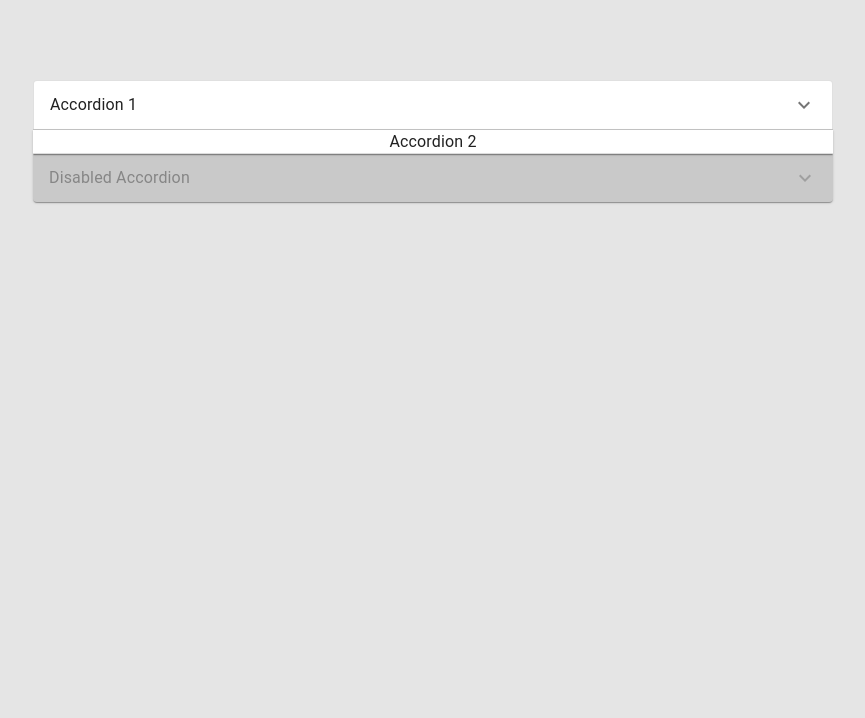
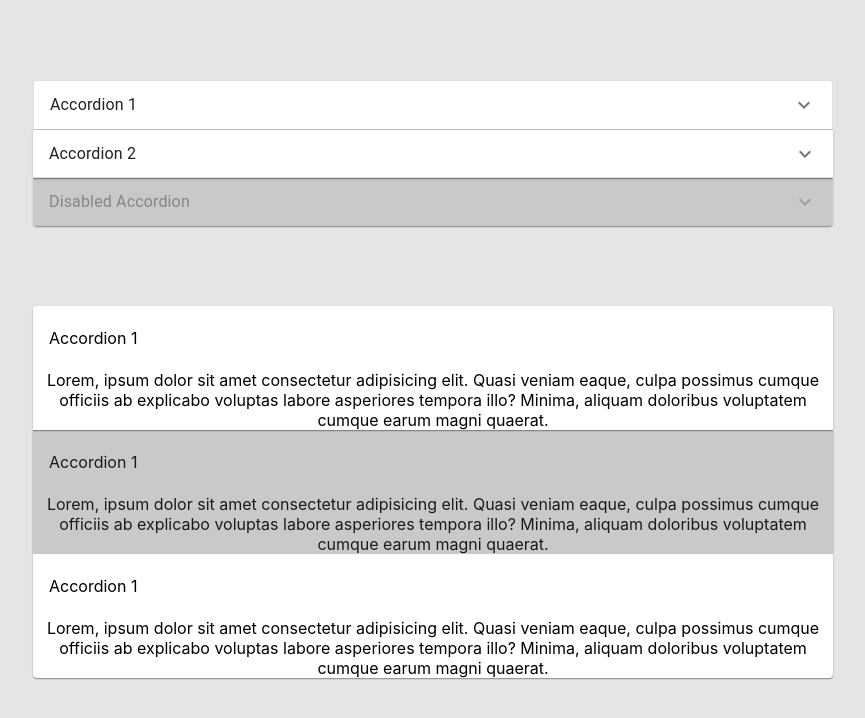
Before and after one commit to z123fg/prettiest-ui, a React (Create React App) app: page / in a window 1280 px wide. Shown: the top 718 px of the page, without its empty margins (207-1072 px from the left). Built offline with nearby package versions, Linux system fonts and the light colour scheme.

Commit message:
add accordion animation

```diff
--- a/src/App.tsx
+++ b/src/App.tsx
@@ -1,11 +1,13 @@
 import React from 'react';
 import './App.css';
 import Demo from './components/Accordion/Demo';
+import MyDemo from './components/Accordion/MyDemo';
 
 function App() {
   return (
     <div className="App">
       <Demo />
+      <MyDemo />
     </div>
   );
 }
--- a/src/components/Accordion/Demo.tsx
+++ b/src/components/Accordion/Demo.tsx
@@ -15,14 +15,7 @@ const Demo = () => {
                 <AccordionSummary
                     expandIcon={<ExpandMoreIcon />}
                     aria-controls="panel1a-content"
-                    id="panel1a-header"
-                >
-                    <Typography>Accordion 1</Typography>
-                </AccordionSummary>
-                <AccordionSummary
-                    expandIcon={<ExpandMoreIcon />}
-                    aria-controls="panel1a-content"
-                    id="panel1a-header"
+                // id="panel1a-header"
                 >
                     <Typography>Accordion 1</Typography>
                 </AccordionSummary>
@@ -34,28 +27,30 @@ const Demo = () => {
                 </AccordionSummary>
             </Accordion>
             <Accordion>
-                {/* <AccordionSummary
+                <AccordionSummary
                     expandIcon={<ExpandMoreIcon />}
-                    aria-controls="panel2a-content"
-                    id="panel2a-header"
-                > */}
-                <Typography>Accordion 2</Typography>
-                {/* </AccordionSummary> */}
-                {/* <AccordionDetails>
+                // id="panel2a-header"
+                >
+                    <Typography>Accordion 2</Typography>
+                </AccordionSummary>
+                <AccordionDetails>
                     <Typography>
                         Lorem ipsum dolor sit amet, consectetur adipiscing elit. Suspendisse
                         malesuada lacus ex, sit amet blandit leo lobortis eget.
                     </Typography>
-                </AccordionDetails> */}
+                </AccordionDetails>
             </Accordion>
             <Accordion disabled>
                 <AccordionSummary
                     expandIcon={<ExpandMoreIcon />}
                     aria-controls="panel3a-content"
-                    id="panel3a-header"
+                // id="panel3a-header"
                 >
                     <Typography>Disabled Accordion</Typography>
                 </AccordionSummary>
+                <div>
+                    <span>Lorem, ipsum dolor sit amet consectetur adipisicing elit. Quasi veniam eaque, culpa possimus cumque officiis ab explicabo voluptas labore asperiores tempora illo? Minima, aliquam doloribus voluptatem cumque earum magni quaerat.</span>
+                </div>
             </Accordion>
         </div>
     )
--- a/src/components/Accordion/MyDemo.tsx
+++ b/src/components/Accordion/MyDemo.tsx
@@ -1,14 +1,46 @@
 import React from 'react'
 import Accordian from './index'
+import styled from 'styled-components'
 
 const MyDemo = () => {
     return (
-        <Accordian>
-            <div>
-                <span>Accordion 1</span>
-            </div>
-        </Accordian>
+        <div style={{ margin: '80px auto 0', maxWidth: '800px' }}>
+            <Accordian>
+                <Summary>
+                    <span>Accordion 1</span>
+                </Summary>
+                <div>
+                    <span>Lorem, ipsum dolor sit amet consectetur adipisicing elit. Quasi veniam eaque, culpa possimus cumque officiis ab explicabo voluptas labore asperiores tempora illo? Minima, aliquam doloribus voluptatem cumque earum magni quaerat.</span>
+                </div>
+            </Accordian>
+
+            <Accordian disabled>
+                <Summary>
+                    <span>Accordion 1</span>
+                </Summary>
+                <div>
+                    <div>Lorem, ipsum dolor sit amet consectetur adipisicing elit. Quasi veniam eaque, culpa possimus cumque officiis ab explicabo voluptas labore asperiores tempora illo? Minima, aliquam doloribus voluptatem cumque earum magni quaerat.</div>
+                </div>
+            </Accordian>
+
+            <Accordian>
+                <Summary>
+                    <span>Accordion 1</span>
+                </Summary>
+                <div>
+                    <div>Lorem, ipsum dolor sit amet consectetur adipisicing elit. Quasi veniam eaque, culpa possimus cumque officiis ab explicabo voluptas labore asperiores tempora illo? Minima, aliquam doloribus voluptatem cumque earum magni quaerat.</div>
+                </div>
+            </Accordian>
+        </div>
     )
 }
 
+const Summary = styled.div`
+    text-align: left;
+    padding: 12px 16px;
+
+    transition: all 150ms cubic-bezier(0.4, 0, 0.2, 1) 0ms,background-color 150ms cubic-bezier(0.4, 0, 0.2, 1) 0m;
+
+`
+
 export default MyDemo
--- a/src/components/Accordion/index.tsx
+++ b/src/components/Accordion/index.tsx
@@ -58,7 +58,11 @@ const Accordian = React.forwardRef<HTMLDivElement, IProps>(({
             square={square}
             ref={ref}
         >
-            <AccordionHead onClick={handleSummaryClick}>
+            <AccordionHead
+                onClick={handleSummaryClick}
+                expanded={expanded}
+                expandState={expandState}
+            >
                 {AccordionTitle}
             </AccordionHead>
             {/*
--- a/src/components/Accordion/style.ts
+++ b/src/components/Accordion/style.ts
@@ -1,4 +1,4 @@
-import styled from "styled-components";
+import styled, { css } from "styled-components";
 
 export const Wrapper = styled.div<{
     disabled?: boolean,
@@ -6,6 +6,7 @@ export const Wrapper = styled.div<{
     elevation: number,
     variant?: 'elevation' | 'outlined',
 }>`
+    cursor: pointer;
     width: 100%;
     background-color: #ffffff;
     box-shadow: ${({ elevation, variant }) => {
@@ -20,15 +21,61 @@ export const Wrapper = styled.div<{
         if (square) return `0`
         else return `4px`
     }};
+    &:not(:last-child) {
+      border-bottom-left-radius: 0;
+      border-bottom-right-radius: 0
+    };
+    &:not(:first-child) {
+      border-top-left-radius: 0;
+      border-top-right-radius: 0
+    };
+    transition: all 150ms cubic-bezier(0.4, 0, 0.2, 1);
+
+     ${({ disabled }) => disabled && css`
+    background-color: rgba(0, 0, 0, 0.12);
+    /* color: rgba(0, 0, 0, 0.87); */
+    cursor: not-allowed;
+    pointer-events: none;
+     & > * {
+    color: rgba(0, 0, 0, 0.87);
+  }
+  `}
 `
 
 export const AccordionRoot = styled.div<{
     expanded: boolean | undefined,
     expandState: boolean
 }>`
-
+    max-height: ${({ expandState, expanded }) => {
+        if (!expanded) {
+            return expandState ? "0" : "150px"
+        } else {
+            return expanded ? "0" : "150px"
+        }
+    }};
+    transition: all 240ms cubic-bezier(0.4, 0, 0.2, 1);
+    overflow: hidden;
+    /* padding: ${({ expandState, expanded }) => {
+        if (!expanded) {
+            return expandState ? "0" : "16px"
+        } else {
+            return expanded ? "0" : "0"
+        }
+    }}; */
 `
 
-export const AccordionHead = styled.div`
-
+export const AccordionHead = styled.div<{
+    expanded: boolean | undefined,
+    expandState: boolean
+}>`
+    min-height: ${({ expandState, expanded }) => {
+        if (!expanded) {
+            return expandState ? "48px" : "64px"
+        } else {
+            return expanded ? "64px" : "48px"
+        }
+    }};
+    display: flex;
+    align-items: center;
+    transition: all 150ms cubic-bezier(0.4, 0, 0.2, 1);
 `
```
